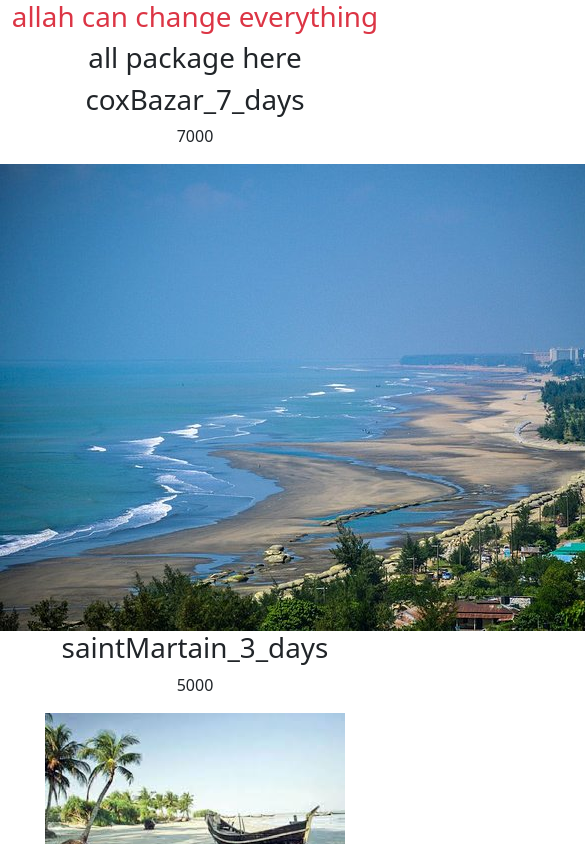
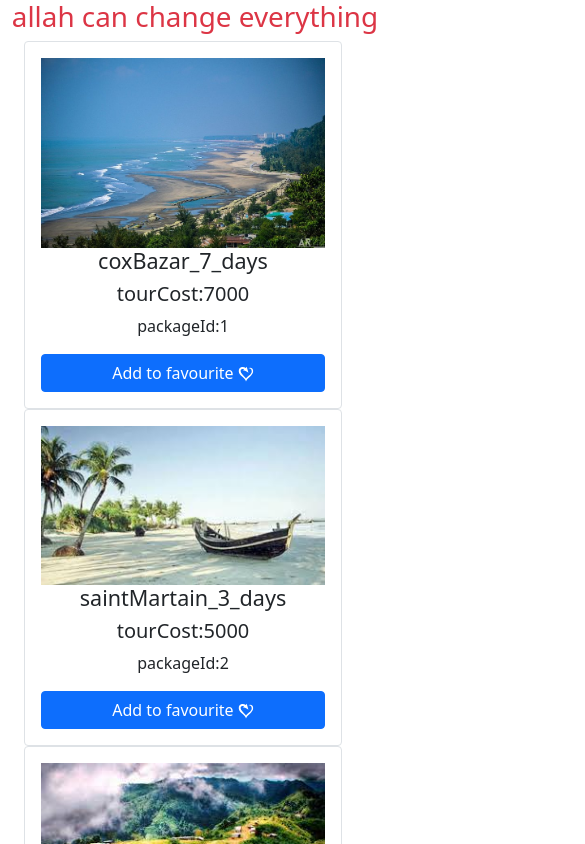
Before and after one commit to Mahamudul5/traveller, a React (Create React App) app: page / in a window 390 px wide. Shown: the top 844 px of the page, 585 px wide, since content can reach past the window. Built offline with nearby package versions, Linux system fonts and the light colour scheme.

Commit message:
card,icon,acodian added

```diff
--- a/package.json
+++ b/package.json
@@ -10,6 +10,7 @@
     "react": "^17.0.2",
     "react-bootstrap": "^2.2.2",
     "react-dom": "^17.0.2",
+    "react-icons": "^4.3.1",
     "react-scripts": "5.0.0",
     "web-vitals": "^2.1.4"
   },
--- a/src/App.js
+++ b/src/App.js
@@ -1,12 +1,39 @@
 import './App.css';
 import 'bootstrap/dist/css/bootstrap.min.css';
 import TourPackage from './components/tour-packge/TourPackage';
+import { Accordion } from 'react-bootstrap';
 
 function App() {
   return (
     <div className="App">
       <h1 className='text-danger'>allah can change everything</h1>
       <TourPackage></TourPackage>
+      <Accordion>
+        <Accordion.Item eventKey="0">
+          <Accordion.Header>Accordion Item #1</Accordion.Header>
+          <Accordion.Body>
+            Lorem ipsum dolor sit amet, consectetur adipiscing elit, sed do eiusmod
+            tempor incididunt ut labore et dolore magna aliqua. Ut enim ad minim
+            veniam, quis nostrud exercitation ullamco laboris nisi ut aliquip ex ea
+            commodo consequat. Duis aute irure dolor in reprehenderit in voluptate
+            velit esse cillum dolore eu fugiat nulla pariatur. Excepteur sint occaecat
+            cupidatat non proident, sunt in culpa qui officia deserunt mollit anim id
+            est laborum.
+          </Accordion.Body>
+        </Accordion.Item>
+        <Accordion.Item eventKey="1">
+          <Accordion.Header>Accordion Item #2</Accordion.Header>
+          <Accordion.Body>
+            Lorem ipsum dolor sit amet, consectetur adipiscing elit, sed do eiusmod
+            tempor incididunt ut labore et dolore magna aliqua. Ut enim ad minim
+            veniam, quis nostrud exercitation ullamco laboris nisi ut aliquip ex ea
+            commodo consequat. Duis aute irure dolor in reprehenderit in voluptate
+            velit esse cillum dolore eu fugiat nulla pariatur. Excepteur sint occaecat
+            cupidatat non proident, sunt in culpa qui officia deserunt mollit anim id
+            est laborum.
+          </Accordion.Body>
+        </Accordion.Item>
+      </Accordion>
     </div>
   );
 }
--- a/src/components/single-package/SinglePackage.js
+++ b/src/components/single-package/SinglePackage.js
@@ -1,15 +1,21 @@
 import React from 'react';
+import { GiSelfLove } from "react-icons/gi";
 
 const SinglePackage = (props) => {
     console.log(props.tourPackage.name);
 
     return (
-        <div>
+        <div className='col-md-4'>
+            <div className="card p-3 border">
+                <img className='img-fluid ' src={props.tourPackage.image} alt="" />
+                <h4>{props.tourPackage.name}</h4>
+                <h5>tourCost:{props.tourPackage.price}</h5>
+                <p>packageId:{props.tourPackage.id}</p>
+                <button className='btn btn-primary'>Add to favourite <GiSelfLove /> </button>
+            </div>
 
-            <h1>{props.tourPackage.name}</h1>
-            <p>{props.tourPackage.price}</p>
-            <img src={props.tourPackage.image} alt="" />
         </div>
+
     );
 };
 
--- a/src/components/tour-packge/TourPackage.js
+++ b/src/components/tour-packge/TourPackage.js
@@ -17,8 +17,8 @@ const TourPackage = () => {
         { id: 9, name: 'sikkim_6_days', price: 9000, image: '../images/sikkim.jpg' },
     ]
     return (
-        <div>
-            <h1>all package here</h1>
+        <div className=" row container">
+
             {
                 tourPackages.map(tourPackage => <SinglePackage key={tourPackage.id}
                     tourPackage={tourPackage}
```
Also changed, not shown: 1 other file (tests, documents, lock files or other folders).
